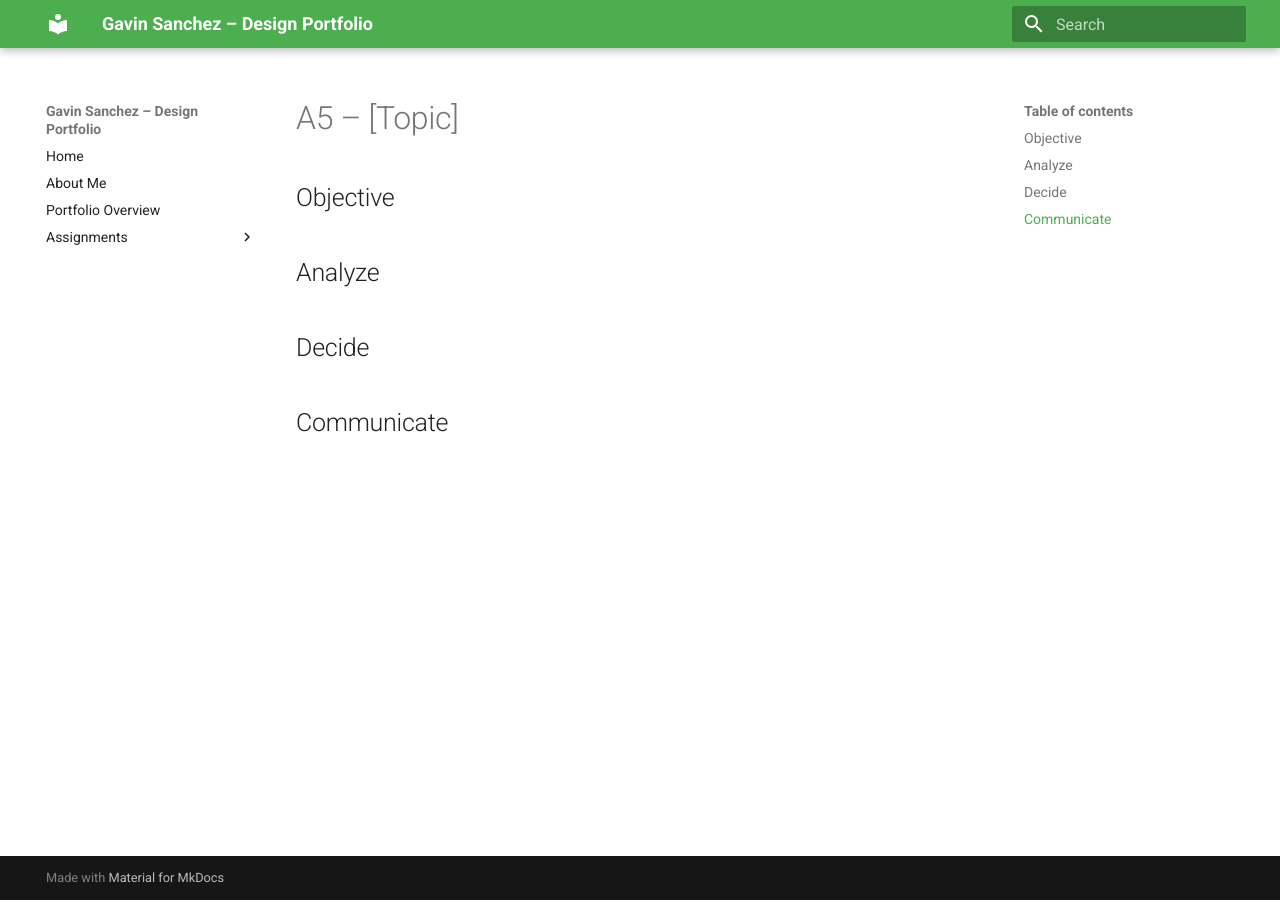
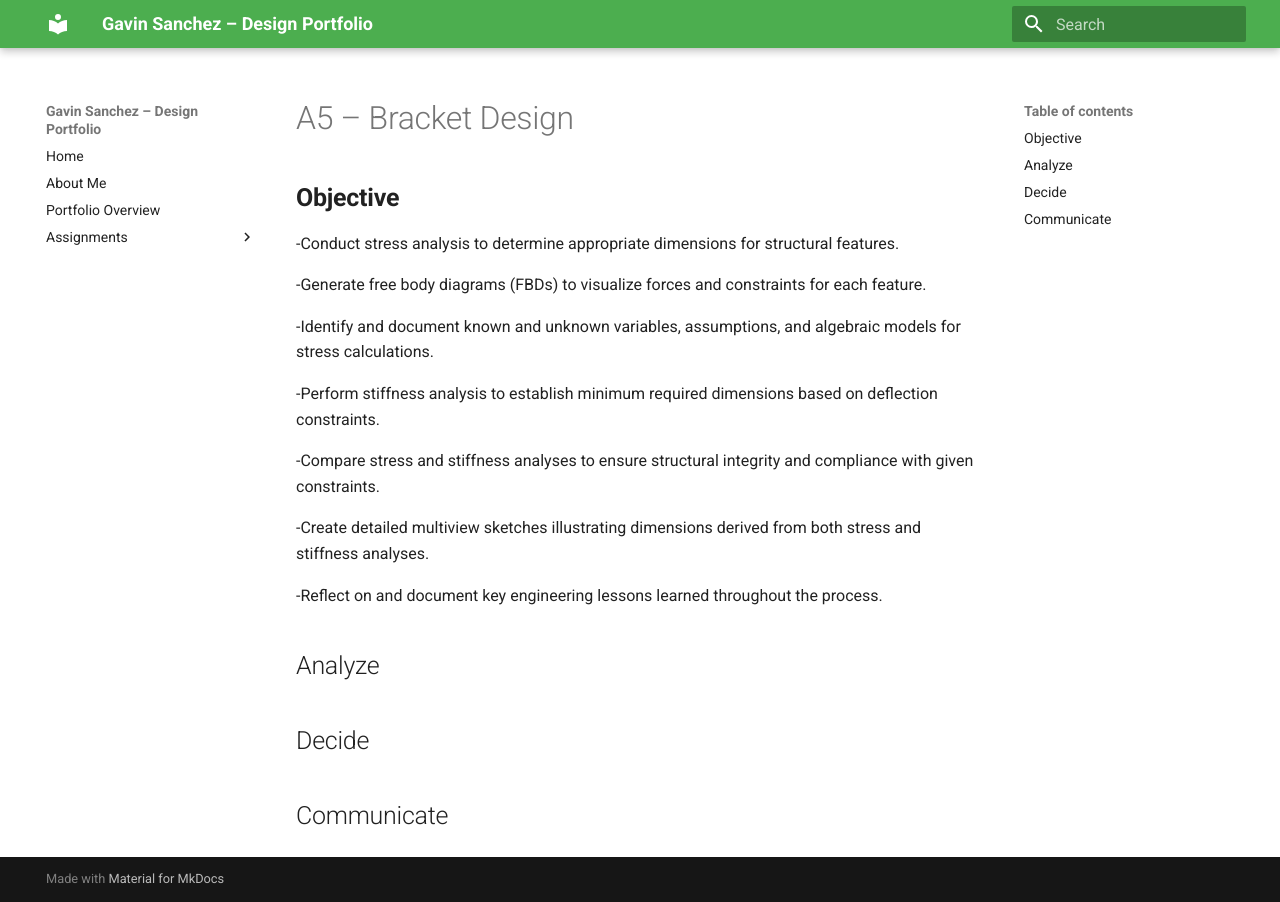
Before and after one commit to GavinSanch/Gavins-design-projects-portfolio, an MkDocs documentation site: the page built from docs/assignments/A05/index.md, in a window 1280 px wide. Built offline with MkDocs 1.6.1 and Material for MkDocs 9.7.7, drawn with Linux system fonts in a browser that asks for light colours.

Commit message:
Update index.md

```diff
--- a/docs/assignments/A05/index.md
+++ b/docs/assignments/A05/index.md
@@ -1,6 +1,20 @@
-# A5 – [Topic]
+# A5 – Bracket Design
 
-## Objective
+## **Objective**
+
+-Conduct stress analysis to determine appropriate dimensions for structural features.
+
+-Generate free body diagrams (FBDs) to visualize forces and constraints for each feature.
+
+-Identify and document known and unknown variables, assumptions, and algebraic models for stress calculations.
+
+-Perform stiffness analysis to establish minimum required dimensions based on deflection constraints.
+
+-Compare stress and stiffness analyses to ensure structural integrity and compliance with given constraints.
+
+-Create detailed multiview sketches illustrating dimensions derived from both stress and stiffness analyses.
+
+-Reflect on and document key engineering lessons learned throughout the process.
 
 
 ## Analyze
```
